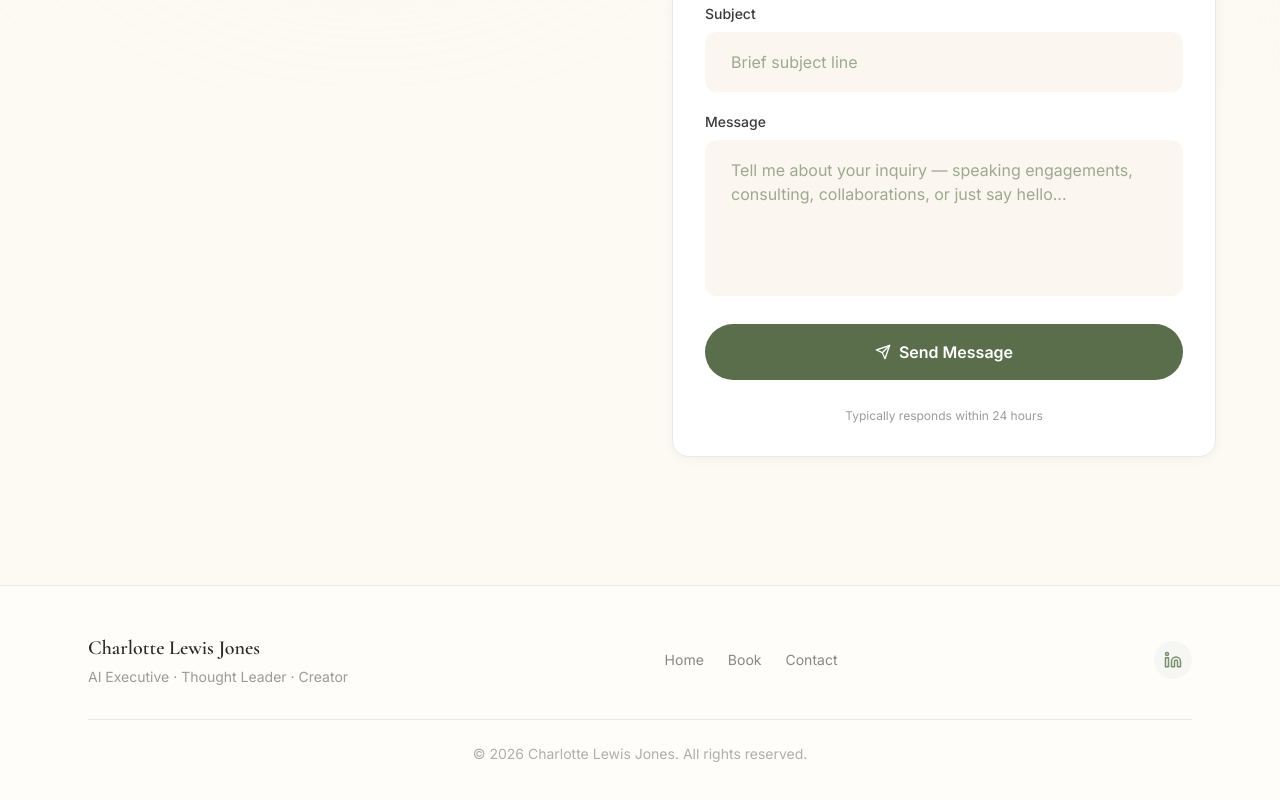
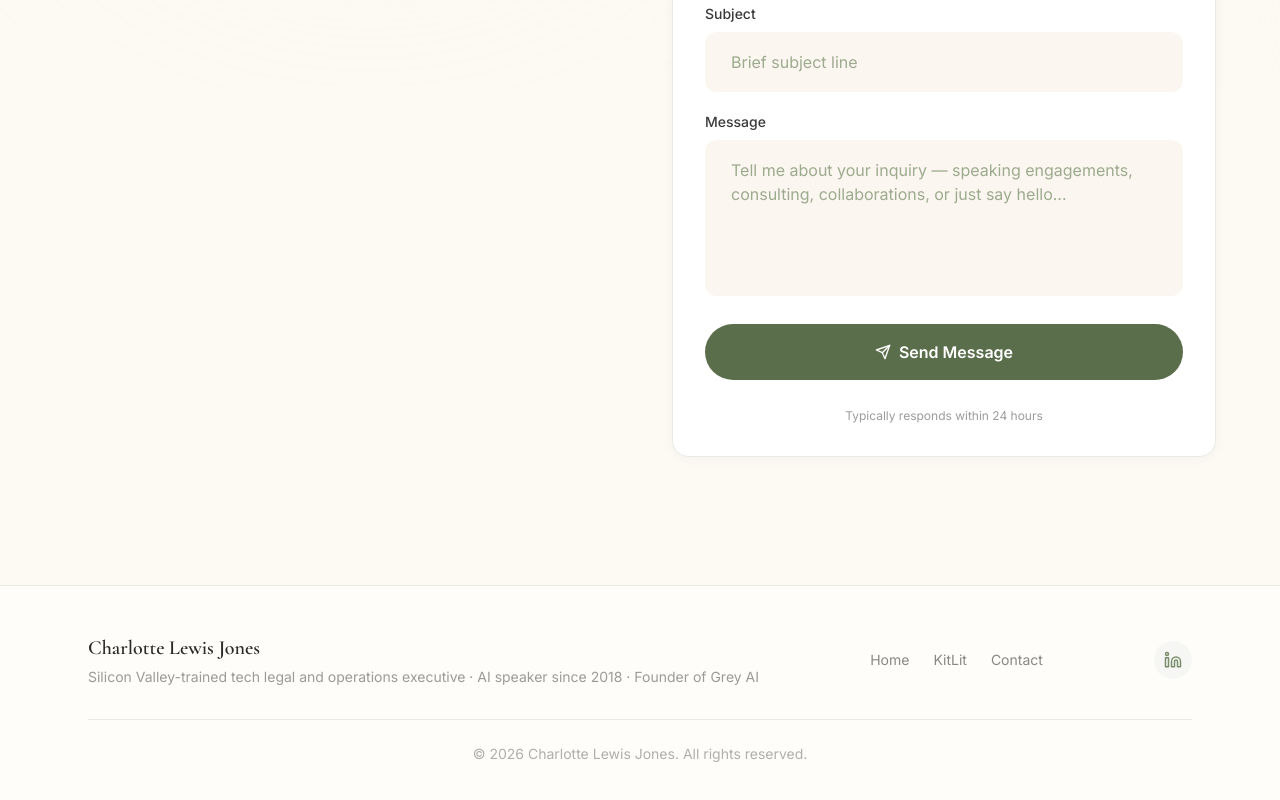
Before and after one commit to grey-ai2025/charlotte, a React (Vite) app: page /contact in a window 1280 px wide. Shown: the part 711-1511 px from the top of the page. Built offline with nearby package versions, Linux system fonts and the light colour scheme.

Commit message:
final updates before image

```diff
--- a/src/components/Footer.jsx
+++ b/src/components/Footer.jsx
@@ -3,7 +3,7 @@ import { Linkedin, Mail } from 'lucide-react'
 
 const footerLinks = [
   { label: 'Home', to: '/' },
-  { label: 'Book', to: '/book' },
+  { label: 'KitLit', to: '/book' },
   { label: 'Contact', to: '/contact' },
 ]
 
@@ -20,7 +20,7 @@ const Footer = () => {
               Charlotte Lewis Jones
             </Link>
             <p className="mt-1 text-sm text-charcoal-700/50">
-              AI Executive &middot; Thought Leader &middot; Creator
+              Silicon Valley-trained tech legal and operations executive &middot; AI speaker since 2018 &middot; Founder of Grey AI
             </p>
           </div>
 
--- a/src/components/Hero.jsx
+++ b/src/components/Hero.jsx
@@ -20,7 +20,7 @@ const Hero = () => {
           transition={{ duration: 0.8, delay: 0.2 }}
           className="mb-6"
         >
-          <span className="section-label">AI Executive &middot; Thought Leader &middot; Creator</span>
+          <span className="section-label">Silicon Valley-trained tech legal and operations executive &middot; AI speaker since 2018 &middot; Founder of Grey AI</span>
         </motion.div>
 
         <BlurText
@@ -47,14 +47,7 @@ const Hero = () => {
           />
         </div>
 
-        <motion.p
-          initial={{ opacity: 0, y: 10 }}
-          animate={{ opacity: 1, y: 0 }}
-          transition={{ duration: 0.6, delay: 1.0 }}
-          className="text-sm md:text-base text-sage-500 font-medium tracking-wide mb-10"
-        >
-          Silicon Valley-trained tech legal and operations executive &middot; AI speaker since 2018 &middot; Founder of Grey AI
-        </motion.p>
+
 
         <motion.div
           initial={{ opacity: 0, y: 20 }}
```
